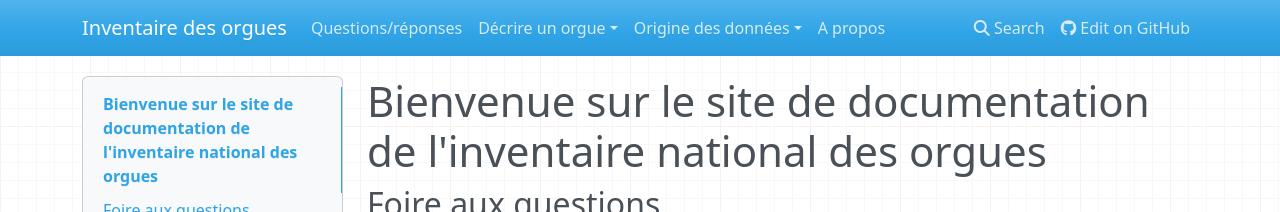
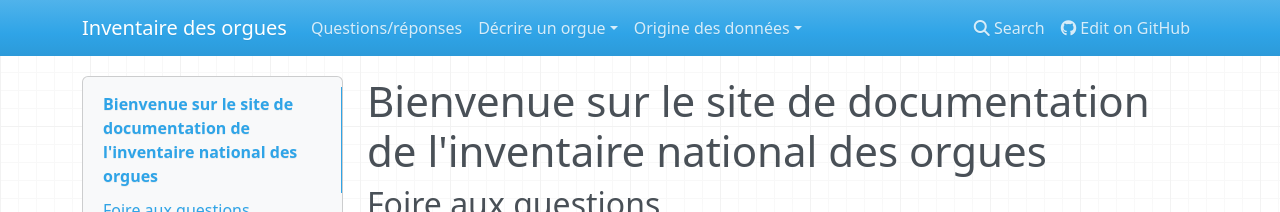
Before and after one commit to inventaire-des-orgues/docs, an MkDocs documentation site: the page built from docs/index.md, in a window 1280 px wide. Shown: the top 212 px of the page. Built offline with MkDocs 1.6.1, drawn with Linux system fonts in a browser that asks for light colours; nearby versions of some CDN libraries.

Commit message:
deployer_pdfs.py

```diff
--- a/mkdocs.yml
+++ b/mkdocs.yml
@@ -19,4 +19,3 @@ nav:
         - Etat et collectivités: donnees_etatcollectivites.md
         - Sites Internet: donnees_sites.md
         - Livres d'inventaires: donnees_livres.md
-    - A propos: about.md
```
